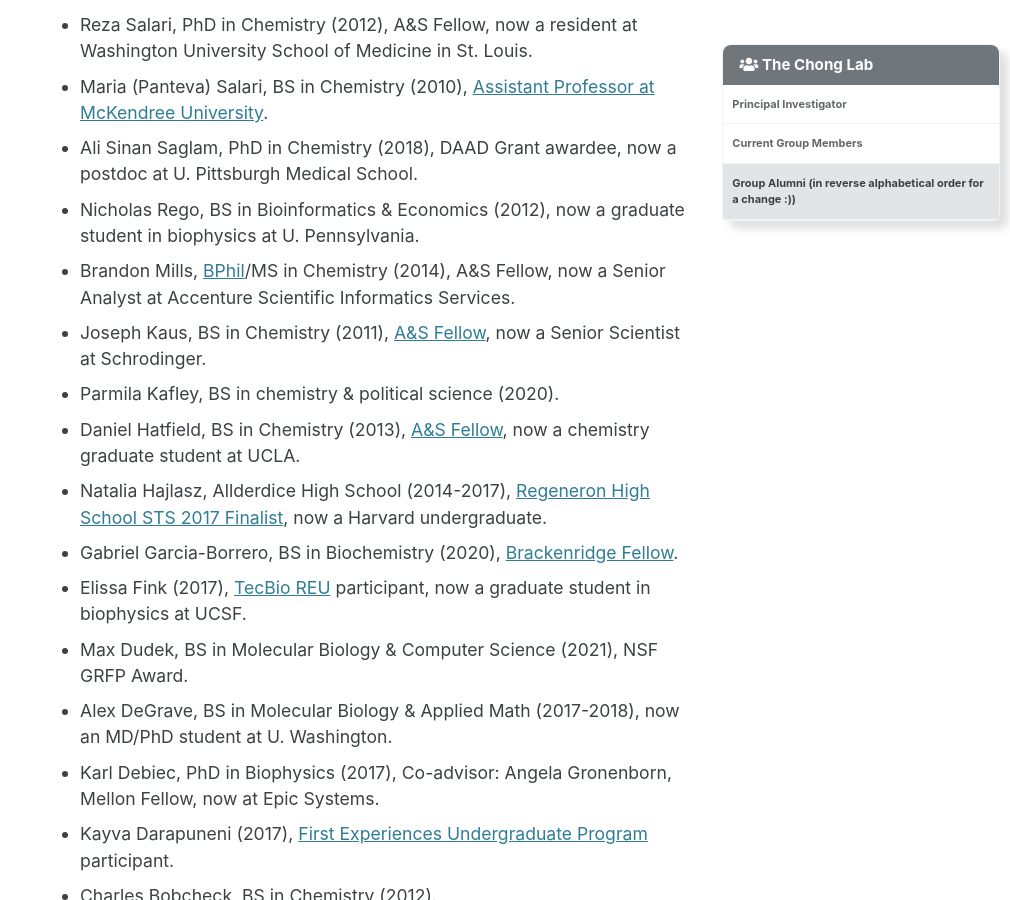
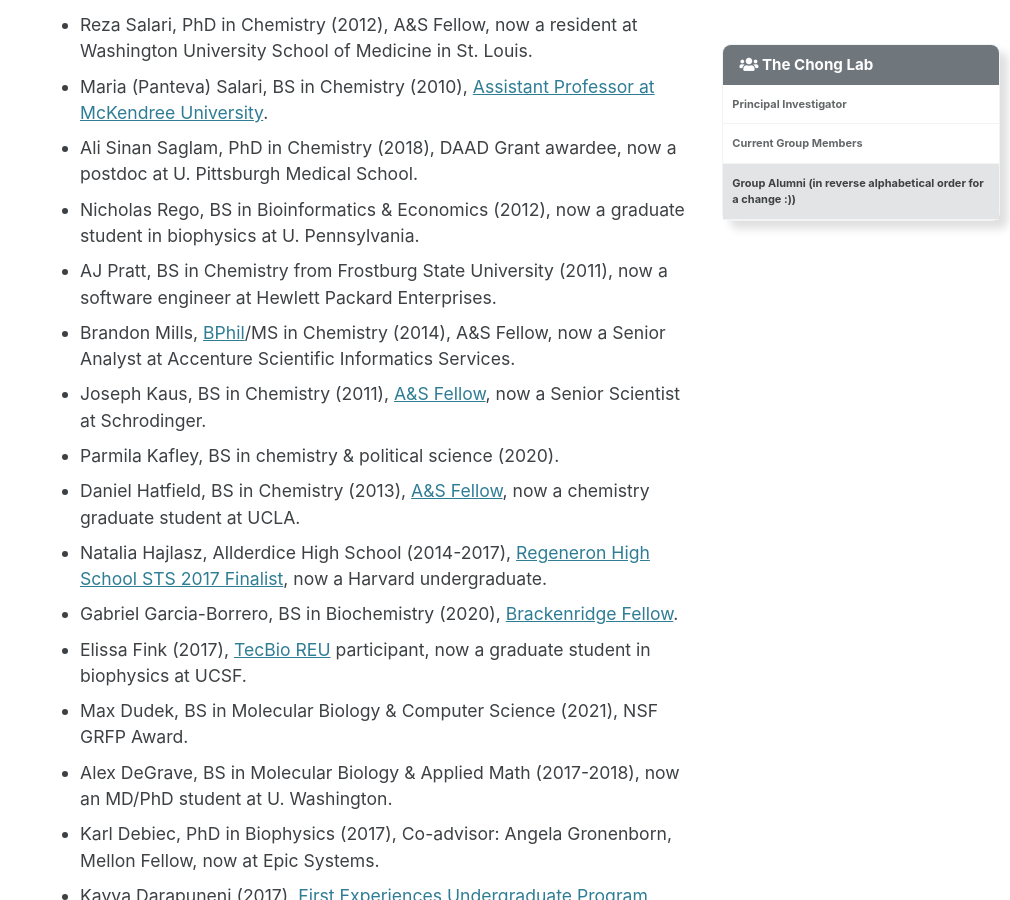
Before and after one commit to darianyang/mm-github-pages-test, a Jekyll site: the page built from _pages/people.md, in a window 1280 px wide and 900 px high, scrolled down 1957 px. Shown: the whole window, without its empty margins (270-1280 px from the left). Built offline with Jekyll 4.4.1, drawn with Linux system fonts in a browser that asks for light colours; cached includes are drawn as plain includes.

Commit message:
Update people.md

```diff
--- a/_pages/people.md
+++ b/_pages/people.md
@@ -87,6 +87,7 @@
 * Maria (Panteva) Salari, BS in Chemistry (2010), [Assistant Professor at McKendree University](https://www.mckendree.edu/directory/maria-salari.php).
 * Ali Sinan Saglam, PhD in Chemistry (2018), DAAD Grant awardee, now a postdoc at U. Pittsburgh Medical School.
 * Nicholas Rego, BS in Bioinformatics & Economics (2012), now a graduate student in biophysics at U. Pennsylvania.
+* AJ Pratt, BS in Chemistry from Frostburg State University (2011), now a software engineer at Hewlett Packard Enterprises.
 * Brandon Mills, [BPhil](http://www.honorscollege.pitt.edu/bphil-degree)/MS in Chemistry (2014), A&S Fellow, now a Senior Analyst at Accenture Scientific Informatics Services.
 * Joseph Kaus, BS in Chemistry (2011), [A&S Fellow](https://www.asundergrad.pitt.edu/research/awards-and-funding#summer-undergraduate-research-awards), now a Senior Scientist at Schrodinger.
 * Parmila Kafley, BS in chemistry & political science (2020).
```
